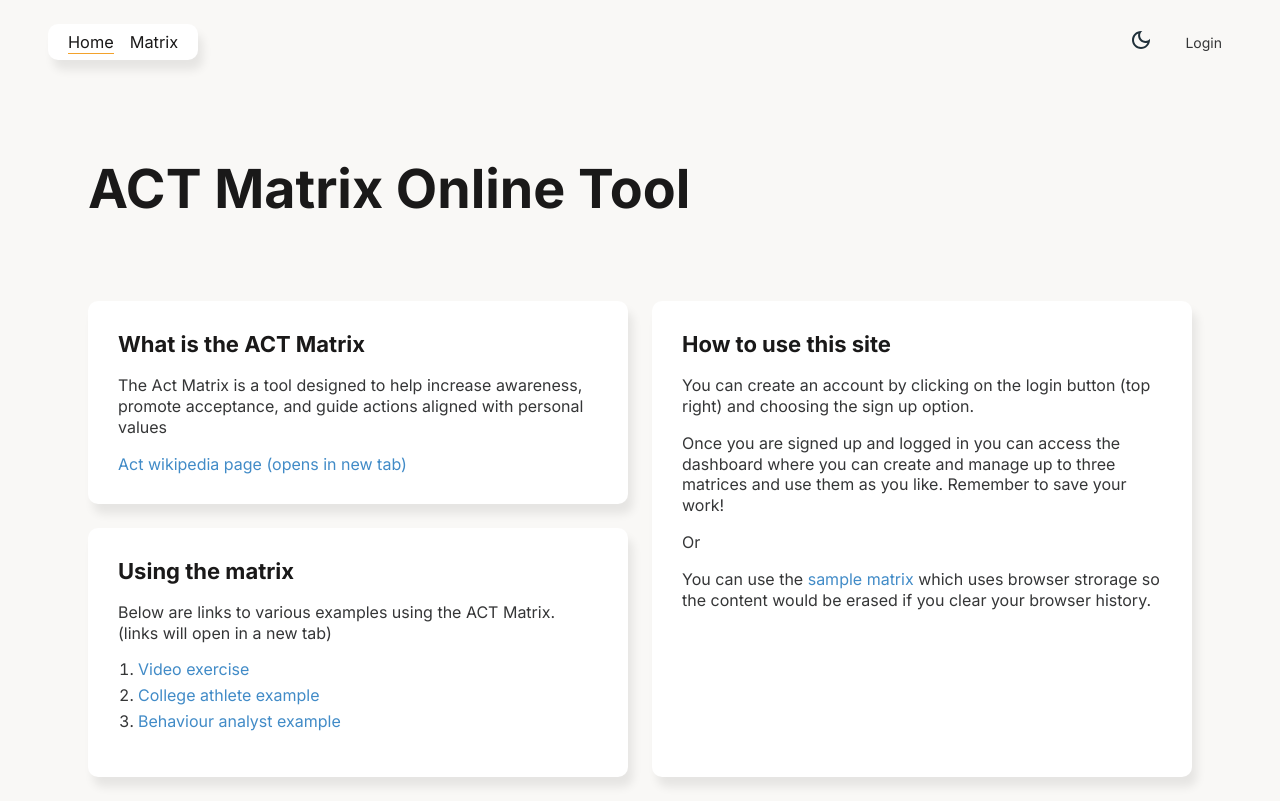
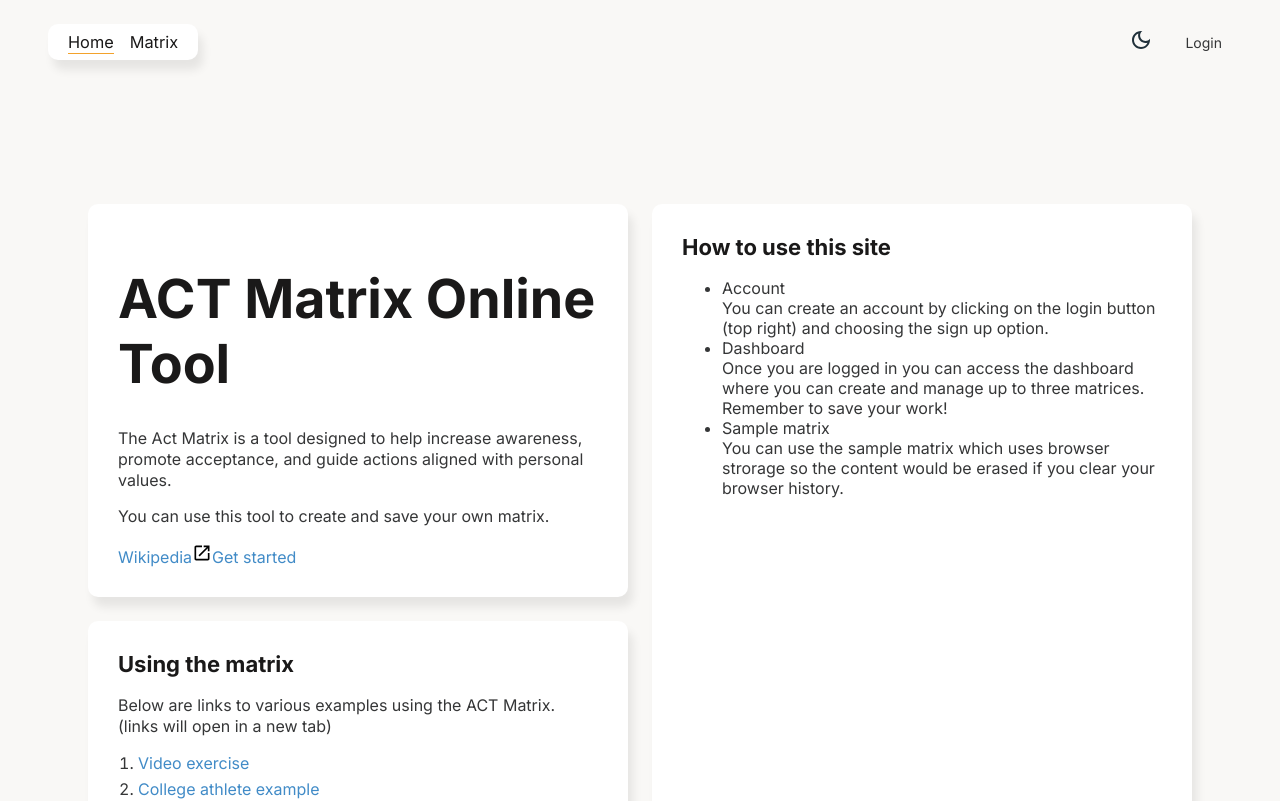
Before and after one commit to MauritzLM/act-matrix, a React (Vite) app: page / in a window 1280 px wide. Shown: the top 801 px of the page. Built offline with nearby package versions, Linux system fonts and the light colour scheme; no server answers; what @tiptap/extension-color would draw is missing.

Commit message:
updated page structure

```diff
--- a/src/components/description.jsx
+++ b/src/components/description.jsx
@@ -1,24 +1,65 @@
+import { useState } from "react"
 import { Link } from "react-router-dom"
 
 export default function Description() {
+    const [activeAnswer, setActiveAnswer] = useState(1)
+    // add youtube videos iframe*
+
+    // event handler to toggle answer visibility*
+    function answerToggle(num) {
+        setActiveAnswer(num)
+    }
+
     return (
         <div className="description-text">
-            <h1>ACT Matrix Online Tool</h1>
+
             <div className="section-wrapper">
                 <section>
-                    <h2>What is the ACT Matrix</h2>
-                    <p>The Act Matrix is a tool designed to help increase awareness, promote acceptance, and guide actions aligned with personal values</p>
-                    <Link to='https://en.wikipedia.org/wiki/Acceptance_and_commitment_therapy' target="_blank">Act wikipedia page (opens in new tab)</Link>
+                    <h1>ACT Matrix Online Tool</h1>
+                    <p>The Act Matrix is a tool designed to help increase awareness, promote acceptance, and guide actions aligned with personal values.</p>
+                    <p>You can use this tool to create and save your own matrix.</p>
+                    <div className="home-button-group">
+                        <Link className="home-button" to='https://en.wikipedia.org/wiki/Acceptance_and_commitment_therapy' target="_blank">
+                            <span>Wikipedia</span>
+                            <svg xmlns="http://www.w3.org/2000/svg" height="20px" viewBox="0 0 24 24" width="20px" fill="#000000"><path d="M0 0h24v24H0V0z" fill="none" /><path d="M19 19H5V5h7V3H5c-1.11 0-2 .9-2 2v14c0 1.1.89 2 2 2h14c1.1 0 2-.9 2-2v-7h-2v7zM14 3v2h3.59l-9.83 9.83 1.41 1.41L19 6.41V10h2V3h-7z" /></svg>
+                        </Link>
+                        <Link className="home-button" to='/act-matrix'>Get started</Link>
+                    </div>
+
                 </section>
                 <section>
                     <h2>How to use this site</h2>
 
-                    <p>You can create an account by clicking on the login button (top right) and choosing the sign up option.</p>
-                    <p>Once you are signed up and logged in you can access the dashboard where you can create and manage up to three matrices and use them as you like. Remember to save your work!</p>
+                    <div className="faq">
+                        <ul>
+                            <li className={activeAnswer === 1 ? 'active' : ''} onClick={() => answerToggle(1)}>
+                                <span className="topic">Account</span>
+                                <div className="icon">
+                                    <span className="line line1"></span>
+                                    <span className="line line2"></span>
+                                </div>
+                                <span className="text">You can create an account by clicking on the login button (top right) and choosing the sign up option.</span>
+                            </li>
+                            <li className={activeAnswer === 2 ? 'active' : ''} onClick={() => answerToggle(2)}>
+                                <span className="topic">Dashboard</span>
+                                <div className="icon">
+                                    <span className="line line1"></span>
+                                    <span className="line line2"></span>
+                                </div>
+                                <span className="text">Once you are logged in you can access the dashboard where you can create and manage up to three matrices. Remember to save your work!</span>
 
-                    <p>Or</p>
+                            </li>
+                            <li className={activeAnswer === 3 ? 'active' : ''} onClick={() => answerToggle(3)}>
+                                <span className="topic">Sample matrix</span>
+                                <div className="icon">
+                                    <span className="line line1"></span>
+                                    <span className="line line2"></span>
+                                </div>
+                                <span className="text">You can use the sample matrix which uses browser strorage so the content would be erased if you clear your browser history.</span>
+                            </li>
+                        </ul>
 
-                    <p>You can use the  <Link to='/act-matrix'>sample matrix</Link> which uses browser strorage so the content would be erased if you clear your browser history.</p>
+                    </div>
                 </section>
                 <section>
                     <h2>Using the matrix</h2>
```
